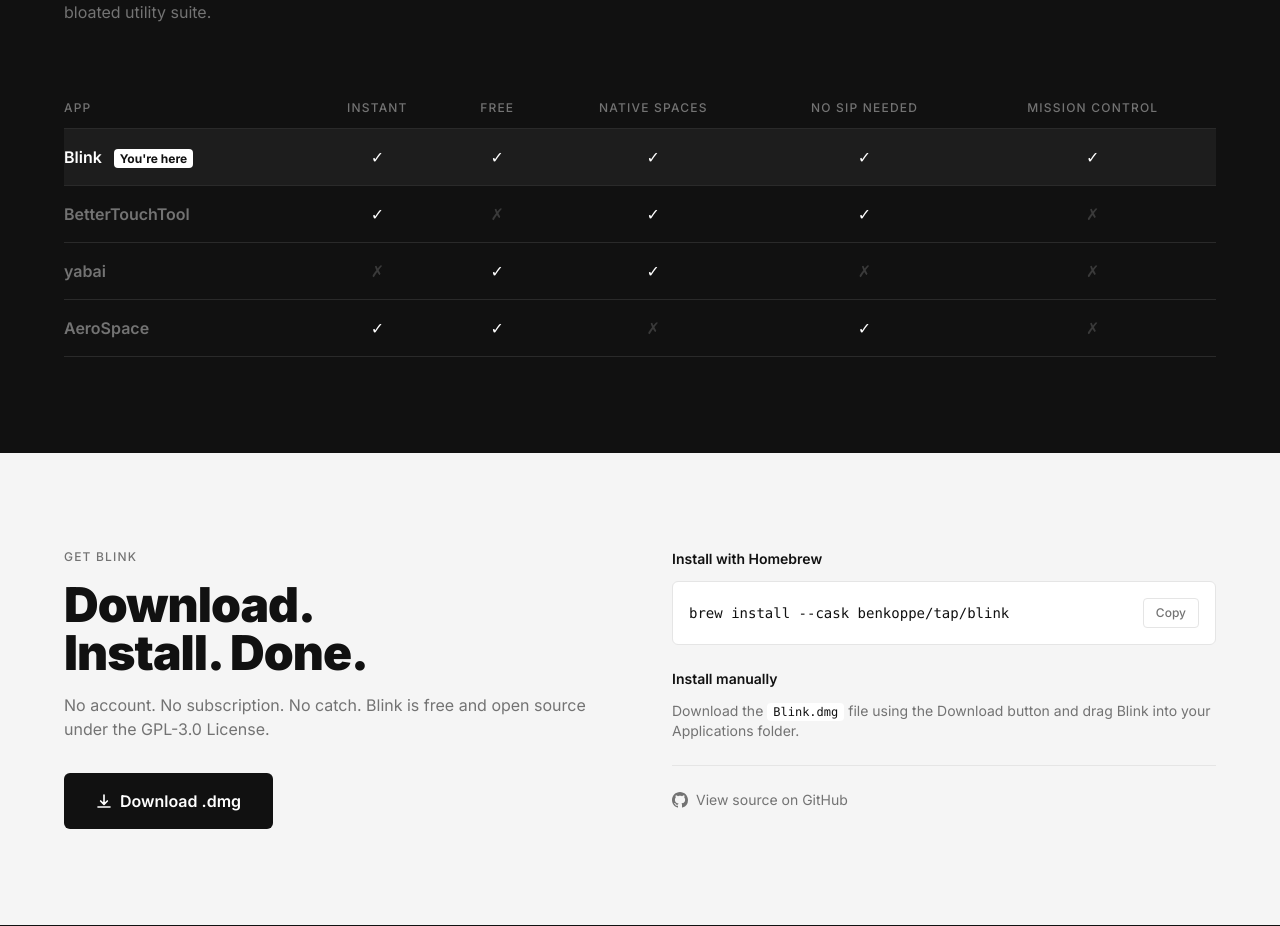
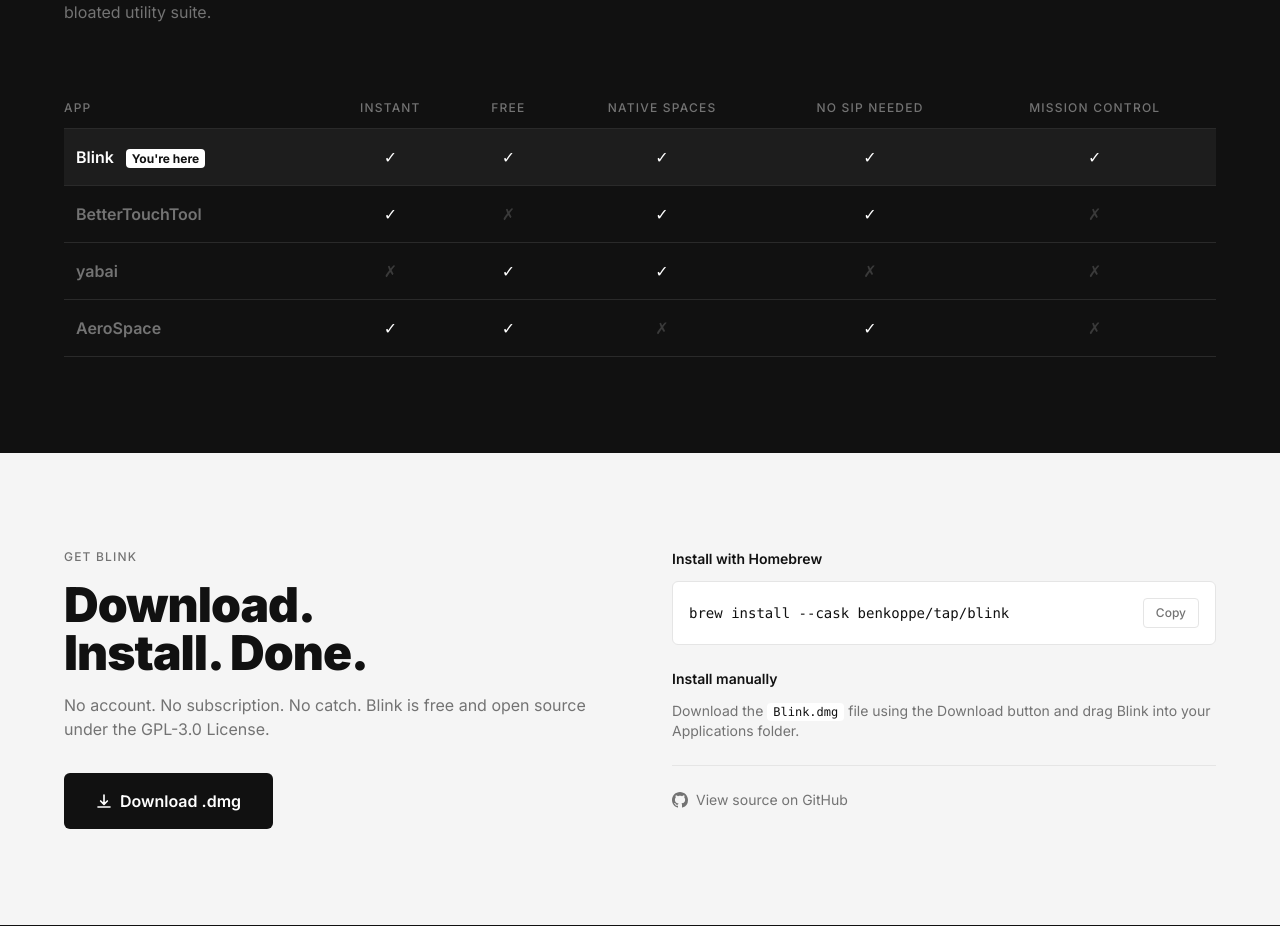
Before and after one commit to benkoppe/blink-site, a SvelteKit app: page / in a window 1280 px wide. Shown: the part 2005-2931 px from the top of the page. Built offline with nearby package versions, Linux system fonts and the light colour scheme.

Commit message:
Add padding to comparison table text

```diff
--- a/src/routes/+page.svelte
+++ b/src/routes/+page.svelte
@@ -302,7 +302,11 @@
 				<tbody>
 					{#each alternatives as alt}
 						<tr class="border-b border-[#2a2a2a] {alt.highlight ? 'bg-white/5' : ''}">
-							<td class="py-4 pr-8 font-semibold {alt.highlight ? 'text-white' : 'text-[#737373]'}">
+							<td
+								class="py-4 pr-8 pl-3 font-semibold {alt.highlight
+									? 'text-white'
+									: 'text-[#737373]'}"
+							>
 								{alt.name}
 								{#if alt.highlight}
 									<span class="ml-2 rounded-sm bg-white px-1.5 py-0.5 text-xs font-bold text-[#111]"
```
